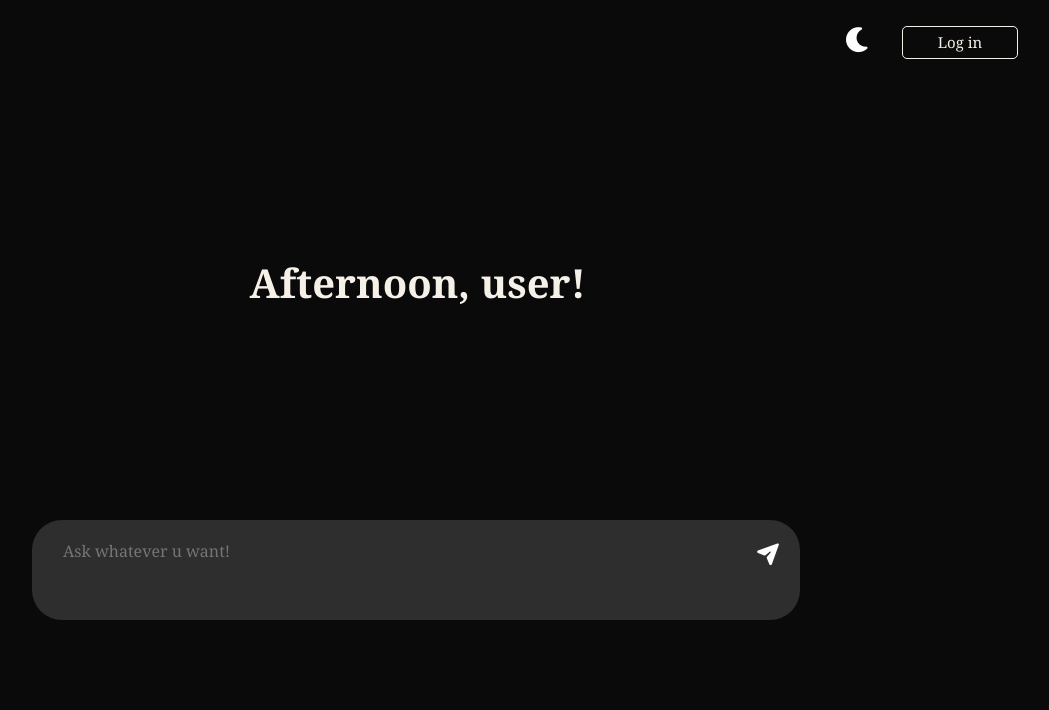
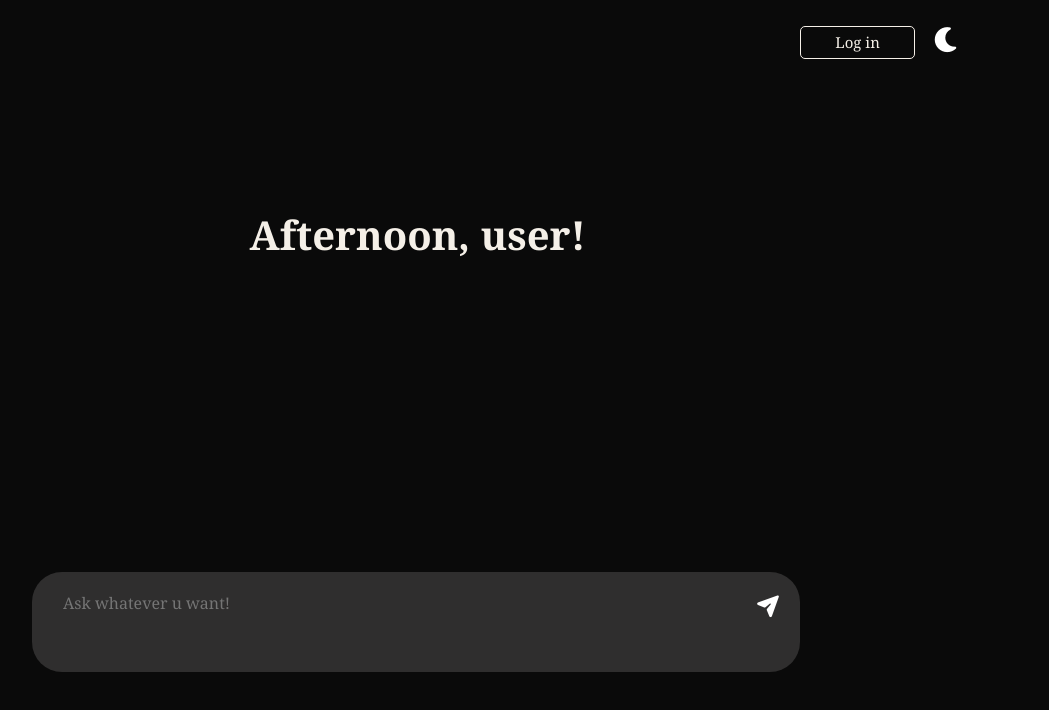
Before and after one commit to Abdoaref739/Rafeeq-AI-chatbot, a website: page chat.html in a window 1280 px wide. Shown: the whole page, without its empty margins (224-1273 px from the left). Drawn offline with Linux system fonts and the light colour scheme.

Commit message:
bug fixes

```diff
--- a/chat.css
+++ b/chat.css
@@ -4,10 +4,13 @@
 }
 body{
     background-color: #0a0a0a;
-    overflow-y: hidden;
+    overflow-y: scroll;
+    display: flex;
+    flex-direction: column;
+    align-items: center;
 }
 #welcome-text{
-    margin-top: 20%;
+    margin-top: 10%;
     margin-left: 37%;
     font-family:Georgia, 'Times New Roman', Times, serif;
     color: #f5f0e8;
@@ -25,12 +28,26 @@ body{
     border: 1px solid #f5f0e8;
     border-radius: 5px;
     cursor: pointer;
-    margin-left: 88%;
-    margin-top: 0.5%;
+    margin-left: 30%;
+    margin-top: 2%;
+    z-index: 1000;
 }
 #login-button:hover{
     transition: 0.7s ease;
     background-color: rgba(255, 255, 255, 0.065);
+}
+.signin-options{
+    width: 100%;
+    height: 10%;
+    background-color: red;
+}
+.main-container{
+    width: 100%;
+    height: 100%;
+    display: flex;
+    justify-content: center;
+    align-items: center;
+    flex-direction: column;
 }
 .color-mode{
     display: flex;
@@ -58,12 +75,13 @@ body{
     margin-left: 25%;
 }
 .input-container{
+    position: sticky;
      width: 60%;
     height: 100px;
     background-color: #2f2e2e;
     border-radius: 30px;
-    margin-top: 36%;
-    margin-left: 20%;
+    margin-top: 1%;
+    margin-left: 0%;
     z-index: 1000;
 }
 #input-field{
@@ -90,14 +108,15 @@ body{
     cursor: pointer;
 }
 #messages-div{
-    position: absolute;
     width: 100%;
-    height: 100%;
-    margin-top: -60px;
+    height: 480px;
+    margin-top: 20px;
     box-sizing: border-box;
-    overflow-y: auto;
-    z-index: -1;
+    overflow-y: scroll;
 
+}
+#messages-div::-webkit-scrollbar{
+    opacity: 0%;
 }
 .user-message{
     width: 30%;
@@ -106,7 +125,7 @@ body{
     color: white;
     font-family: Georgia, 'Times New Roman', Times, serif;
     background-color: #494949;
-    border-radius: 5px;
+    border-radius: 15px;
     padding: 10px;
     margin-top: 400px;
 }
--- a/chat.html
+++ b/chat.html
@@ -9,6 +9,7 @@
     <meta name="google-signin-client_id" content="441990423275-03r26ft4j4e9h33rrrvh5o5ec96o8p67.apps.googleusercontent.com.apps.googleusercontent.com">
 </head>
 <body>
+    <div class="main-container">
     <div id="signin-options">
         <button id="login-button">Log in</button>
         <div id="profile-picture-div"></div>
@@ -17,7 +18,6 @@
     <i class="fa-solid fa-sun" id="mode-icon" style="display: none;"></i>
     <i class="fa-solid fa-moon" style="color: rgb(255, 255, 255);" id="mode-icon"></i>
     </div>
-    <div class="sidebar-div"></div>
 
     <div id="messages-div">
         <h1 id="welcome-text">Afternoon, <span id="username-text">user!</span></h1>
@@ -28,6 +28,7 @@
         <input type="text" id="input-field" placeholder="Ask whatever u want!">
         <i class="fa-solid fa-paper-plane" style="color: rgb(255, 255, 255);" id="send-icon"></i>
 
+            </div>
             </div>
 <div class="blur-login-div">
         <div id="login-div">
--- a/chat.js
+++ b/chat.js
@@ -6,7 +6,7 @@ let loginButton = document.getElementById("login-button");
 let blurLoginDiv = document.querySelector(".blur-login-div");
 let loginSubmitButton = document.getElementById("login-submit-button");
 let profilePictureDiv = document.getElementById("profile-picture-div");
-let isLoggedIn = false;
+let isLoggedIn = true;
 
 
 function sendData(){
@@ -82,9 +82,11 @@ sendIcon.disabled = false;
 isLoggedIn = true;
 });
 
-
+let increament = 100;
 inputField.addEventListener("keydown", function(event){
   if(event.key === "Enter"){
-  sendData();
-  }0
+    sendData();
+    increament += 200;
+    messagesDiv.scrollIntoView();
+  }
 });
```
